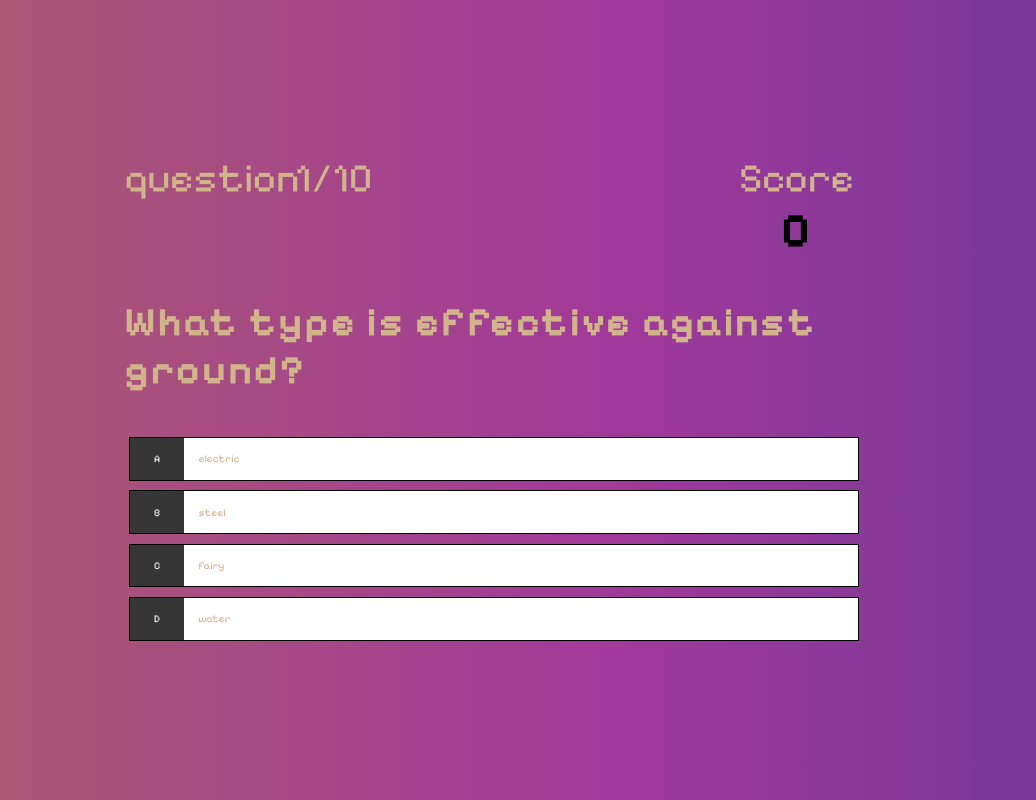
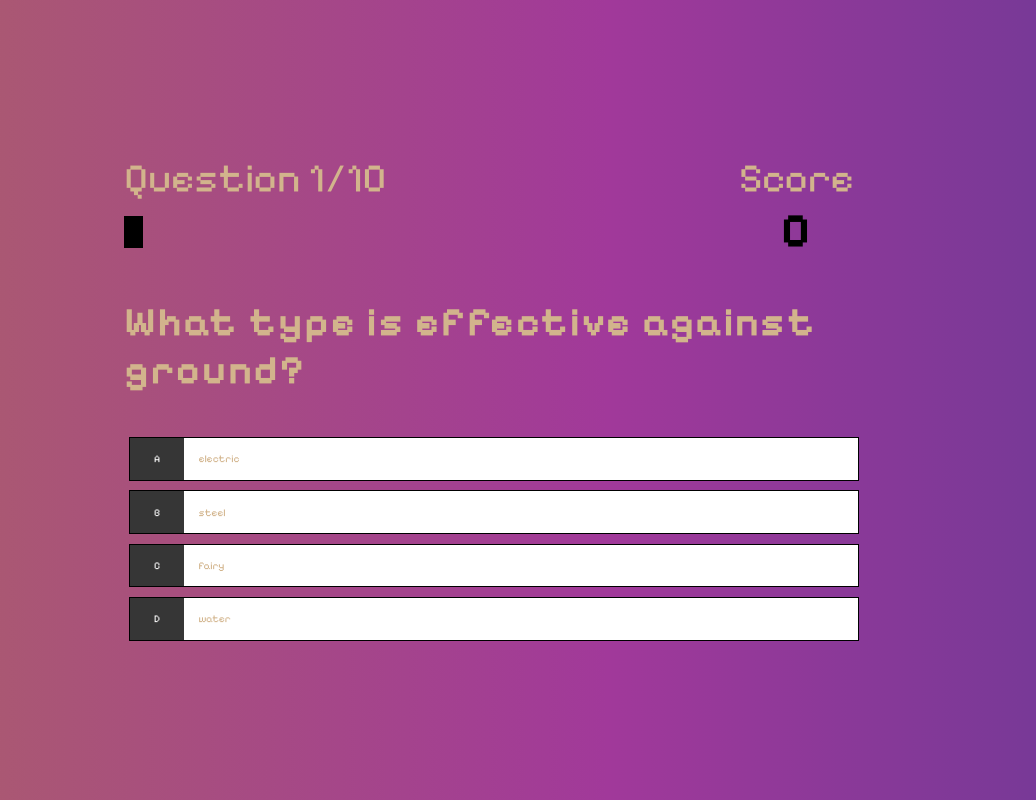
Before and after one commit to AuT0-Taylor/PknmQuiz-MS2, a plain HTML site: page Quiz.html in a window 1280 px wide. Shown: the whole page, without its empty margins (151-1187 px from the left). Drawn offline with Linux system fonts and the light colour scheme.

Commit message:
fix progress bar to update dynamically

```diff
--- a/Quiz.html
+++ b/Quiz.html
@@ -19,7 +19,7 @@
             Question
           </p>
           <div id="progressBar">
-            <div class="progress-bar-full"></div>
+            <div id="progressBarFull"></div>
           </div>
         </div>
         <div id="hud-item">
--- a/assets/css/style.css
+++ b/assets/css/style.css
@@ -187,5 +187,11 @@ background-color:red ;
     width: 20rem;
     height: 4rem;
     border:  0.4rem black;
+    margin-top: 1.4rem;
+}
 
-}
+#progressBarFull {
+    height: 3.4rem;
+    background-color: #000000;
+    width: 0%;
+  }
--- a/assets/scripts/scripts.js
+++ b/assets/scripts/scripts.js
@@ -3,7 +3,7 @@ const question = document.getElementById('question');
 const choices = Array.from(document.getElementsByClassName('choice-text'));
 const progressText =  document.getElementById("progressText");
 const scoreText = document.getElementById("score");
-
+const progressBarFull = document.getElementById("progressBarFull");
 
 
 let currentQuestion = {};
@@ -11,9 +11,6 @@ let acceptingAnswers = false;
 let score = 0;
 let questionCounter = 0;
 let availableQuesions = [];
-
-const CORRECT_BONUS = 5;
-const MAX_QUESTIONS = 10;
 
 /* questions */
 let questions = [
@@ -99,6 +96,10 @@ let questions = [
     }
 ];
 
+//scoring Constants
+const CORRECT_BONUS = 5;
+const MAX_QUESTIONS = 10;
+
 /*Functions*/
 
 startGame = () => {
@@ -115,7 +116,10 @@ getNewQuestion = () => {
     }
 
     questionCounter++;
-    progressText.innerText = `question${questionCounter}/${MAX_QUESTIONS}`;
+    progressText.innerText = `Question ${questionCounter}/${MAX_QUESTIONS}`;
+    //dynamic progress bar
+    progressBarFull.style.width = `${(questionCounter / MAX_QUESTIONS) * 100}%`;
+
 
     const questionIndex = Math.floor(Math.random() * availableQuesions.length);
     currentQuestion = availableQuesions[questionIndex];
```
